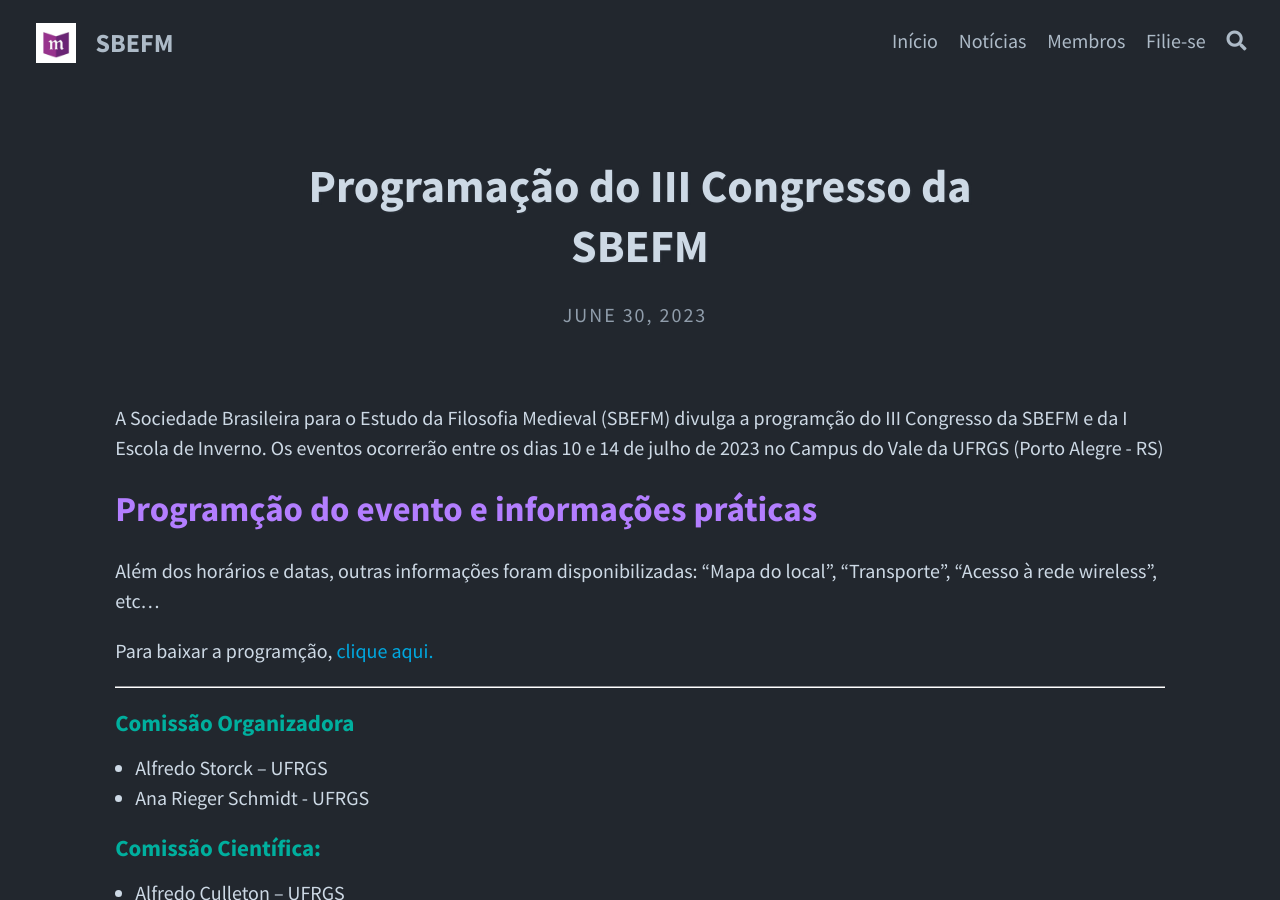
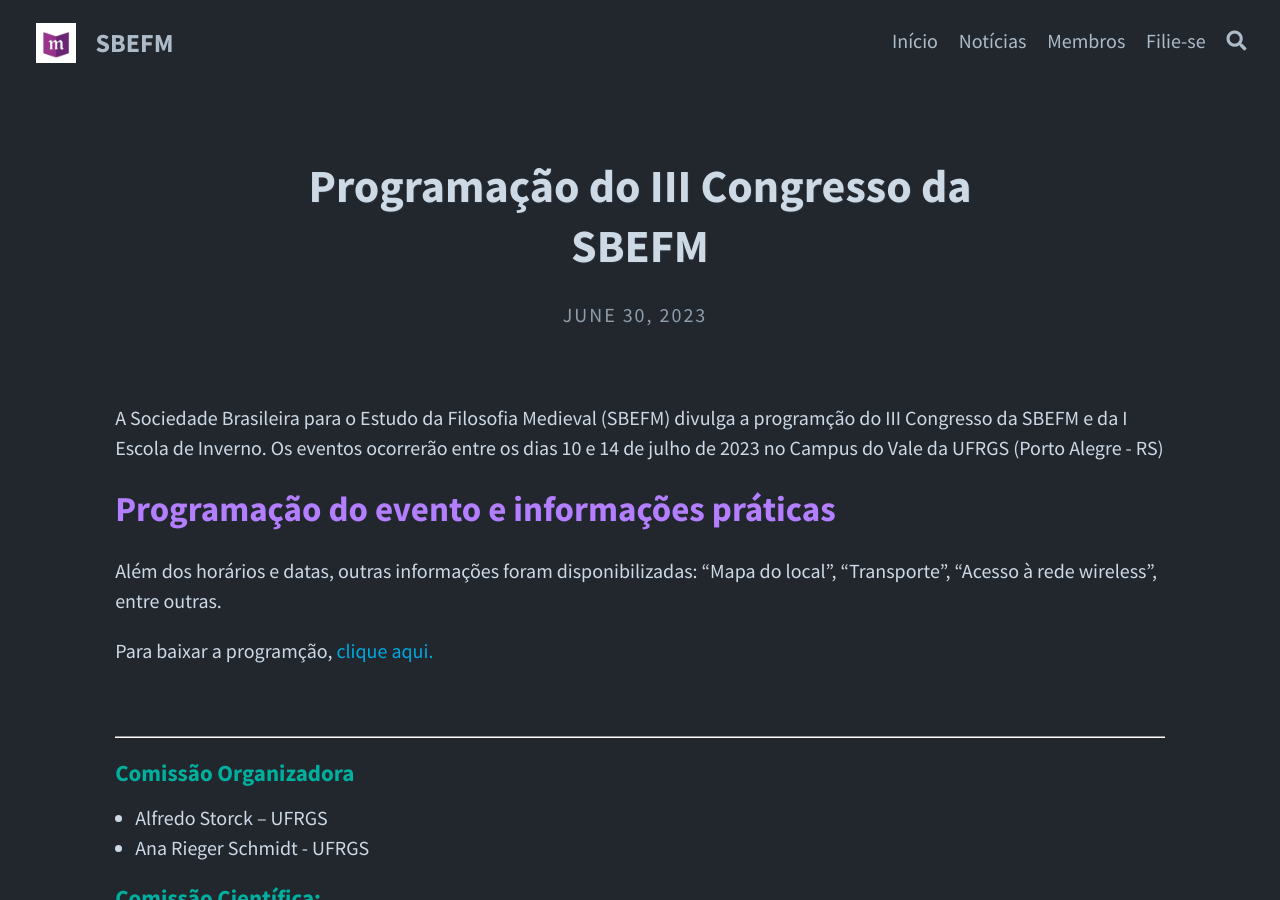
Before and after one commit to nap-o/sbefm, a Jekyll site: the page built from _posts/2023-06-30-III-congressopsbefm-programa.md, in a window 1280 px wide and 900 px high. Built offline with Jekyll 4.4.1, drawn with Linux system fonts in a browser that asks for light colours.

Commit message:
programacao do iii congresso - arrumando

```diff
--- a/_posts/2023-06-30-III-congressopsbefm-programa.md
+++ b/_posts/2023-06-30-III-congressopsbefm-programa.md
@@ -10,18 +10,20 @@
 
 A Sociedade Brasileira para o Estudo da Filosofia Medieval (SBEFM) divulga a programção do III Congresso da SBEFM e da I Escola de Inverno. Os eventos ocorrerão entre os dias 10 e 14 de julho de 2023 no Campus do Vale da UFRGS (Porto Alegre - RS)
 
-## Programção do evento e informações práticas
+## Programação do evento e informações práticas
 
-Além dos horários e datas, outras informações foram disponibilizadas: "Mapa do local", "Transporte", "Acesso à rede wireless", etc...
+Além dos horários e datas, outras informações foram disponibilizadas: "Mapa do local", "Transporte", "Acesso à rede wireless", entre outras.
 
 Para baixar a programção, [clique aqui.](http://sbefm.com/assets/docs/v_congresso_cusano.pdf){:target="_blank"}
 
 
+<br />
 <hr>
 
 #### Comissão Organizadora
 - Alfredo Storck – UFRGS
 - Ana Rieger Schmidt - UFRGS
+
 
 #### Comissão Científica:
 - Alfredo Culleton – UFRGS
```
